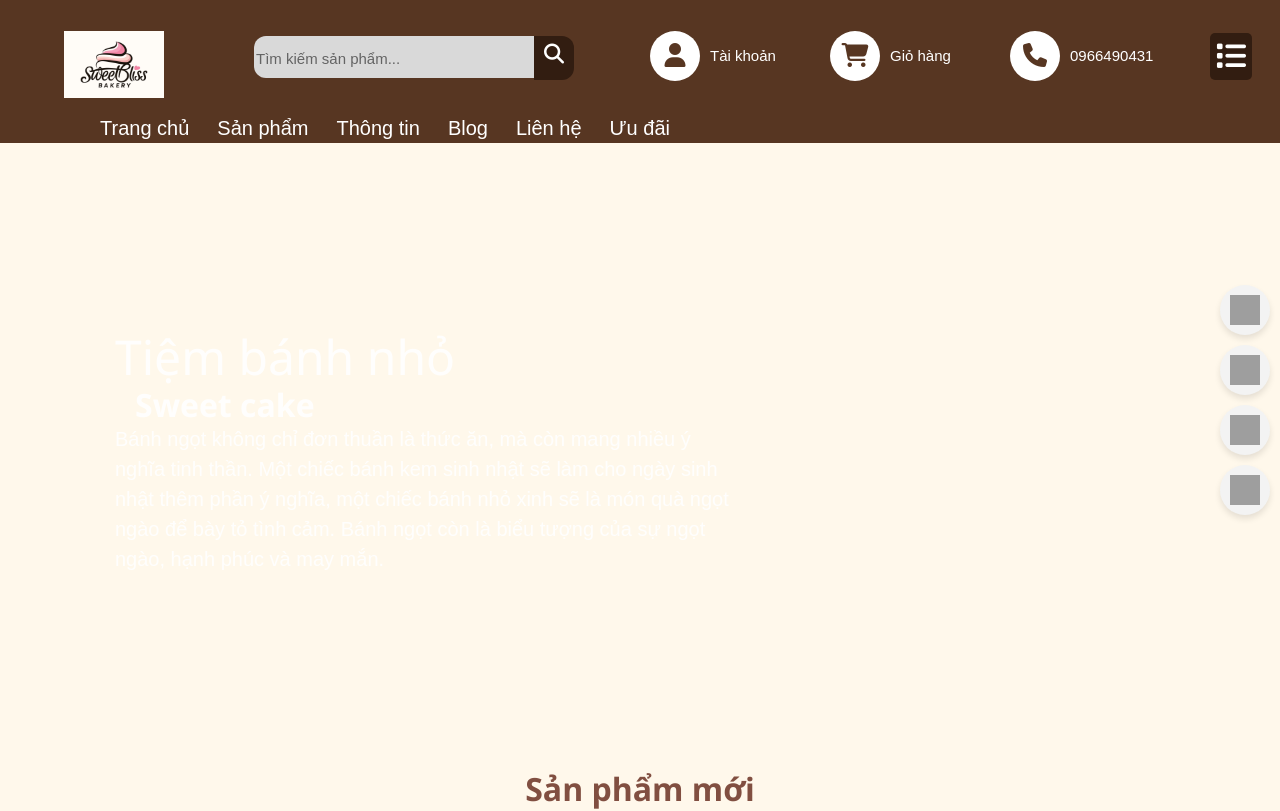
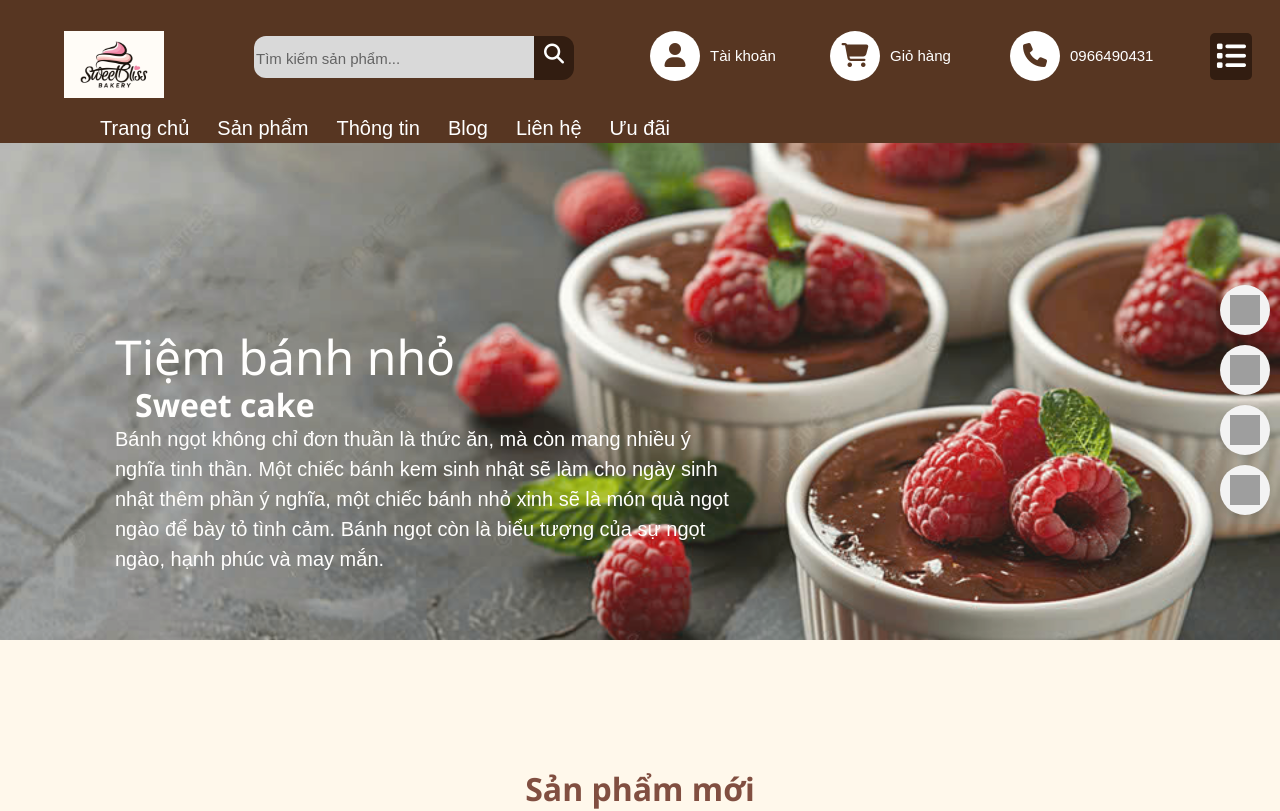
Before and after one commit to phunganhvan/BaiTapLonCuaToi, a plain HTML site: page index.html in a window 1280 px wide. Shown: the top 811 px of the page. Drawn offline with nearby package versions, Linux system fonts and the light colour scheme; grey boxes are pictures that could not be loaded; a web font is replaced by a local one.

Commit message:
fix backgr

```diff
--- a/assets/style.css
+++ b/assets/style.css
@@ -176,7 +176,7 @@ Header .bg-icons a i {
     padding-top: 40px;
     width: 100%;
     height: 500px;
-    background-image: url(/baiTapLonThietKeWeb/assets/image/background-header.jpg);
+    background-image: url(./image/background-header.jpg);
     background-size: cover;
     opacity: 0.9;
 }
```
